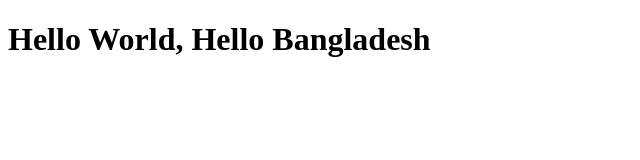
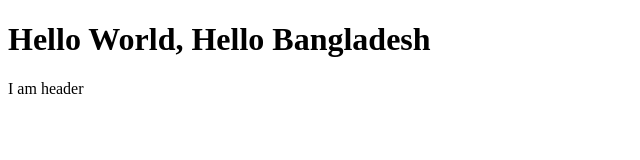
Before and after one commit to ToslimRt/march_2021_project, a plain HTML site: page index.html in a window 1280 px wide. Shown: the full height of the page, 0-640 px from the left. Drawn offline with Linux system fonts and the light colour scheme.

Commit message:
header added

```diff
--- a/index.html
+++ b/index.html
@@ -7,5 +7,9 @@
 </head>
 <body>
     <h1>Hello World, Hello Bangladesh</h1>
+
+    <header>
+        I am header
+    </header>
 </body>
 </html>
```
